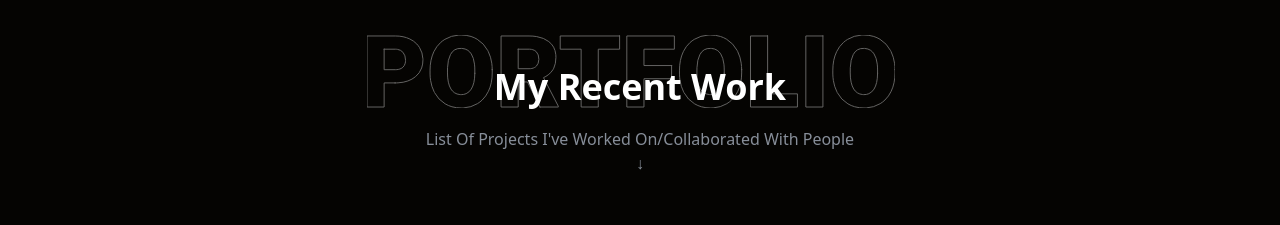
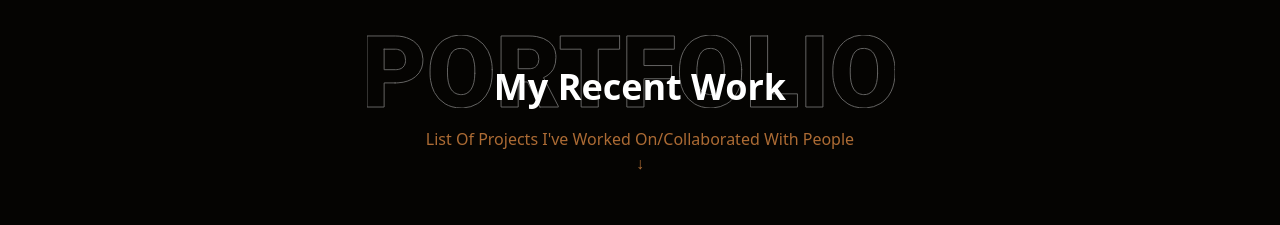
Before and after one commit to DataByteMike/portfolio, a Next.js app: page / in a window 1280 px wide. Shown: the part 2360-2585 px from the top of the page. Built offline with nearby package versions, Linux system fonts and the light colour scheme.

Commit message:
font color

```diff
--- a/src/styles/globals.css
+++ b/src/styles/globals.css
@@ -76,7 +76,7 @@
   /* Section Tag Styling */
   .section { @apply py-12 lg:py-32;}
   .section-title { @apply text-3xl lg:text-4xl font-medium lg:font-extrabold mb-5; }
-  .subtitle { @apply text-base text-[#878e99] mb-16 lg:mb-24 max-w-[520px]; }
+  .subtitle { @apply text-base text-accent mb-16 lg:mb-24 max-w-[520px] ; }
 }
 
 @layer components {
```
Also changed, not shown: public/normal_img/computer-laptop-macbook-coding.jpg (added), public/normal_img/laptop.jpg.
